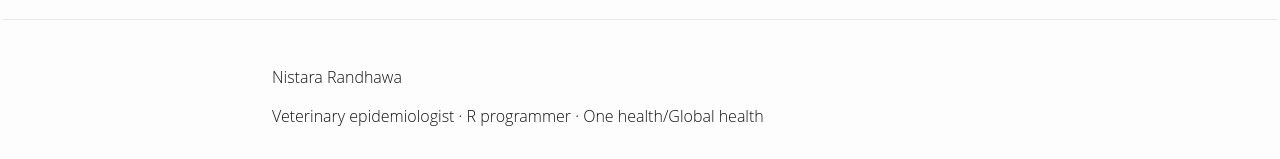
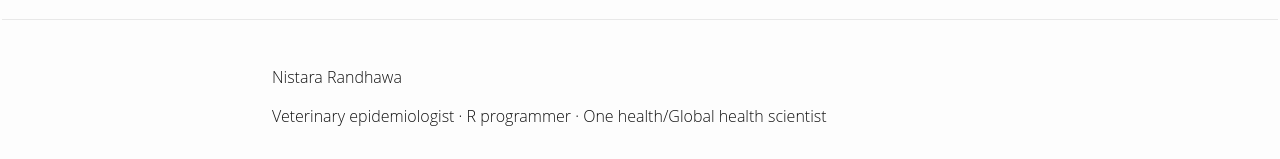
Before and after one commit to nistara/first-website, a Jekyll site: the page built from index.html, in a window 1280 px wide. Shown: the part 1243-1402 px from the top of the page. Built offline with Jekyll 4.4.1, drawn with Linux system fonts in a browser that asks for light colours.

Commit message:
update site description

```diff
--- a/_includes/.#footer.html
+++ /dev/null
@@ -1 +0,0 @@
-nistara@MacBook-Pro.local.15965
--- a/_includes/footer.html
+++ b/_includes/footer.html
@@ -16,7 +16,7 @@
     <h4>
       <div style="float:left;">Veterinary epidemiologist &#183;
 	    R programmer &#183;
-	One health/Global health</div>
+	One health/Global health scientist</div>
       <div style="clear: left;"/>
     </h4>
 
```
